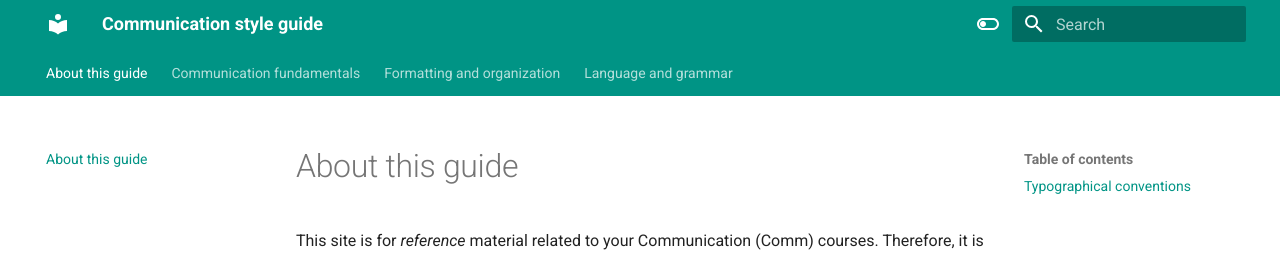
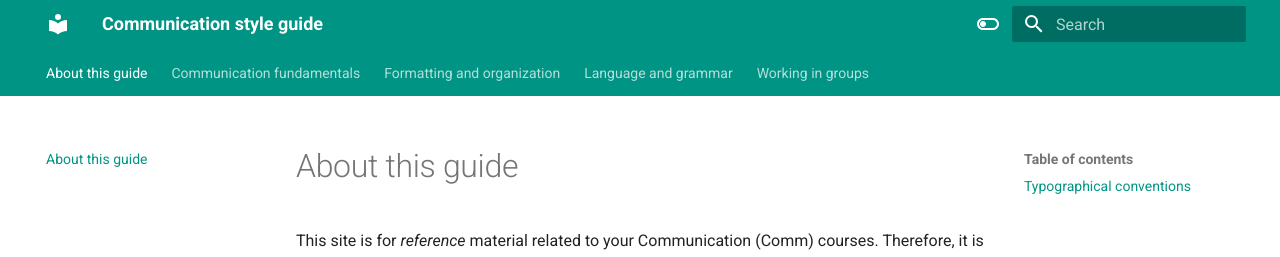
Before and after one commit to SamLee77/Communication-guide, an MkDocs documentation site: the page built from docs/index.md, in a window 1280 px wide and 1105 px high. Shown: the top 257 px of the window. Built offline with MkDocs 1.6.1 and Material for MkDocs 9.7.7, drawn with Linux system fonts in a browser that asks for light colours.

Commit message:
added meetings and its mkdocsnav files

```diff
--- a/mkdocs.yml
+++ b/mkdocs.yml
@@ -67,6 +67,9 @@ nav:
     - Lists: Formatting_and_Organization/Lists.md
   - Language and grammar:
     - Punctuation: Language-and-grammar/Punctuation.md
+  - Working in groups:
+    - Working_in_groups/index.md
+    - Meetings: Working_in_groups/Meetings.md
 
 copyright:
   Copyright Sam Lee 2024
```
